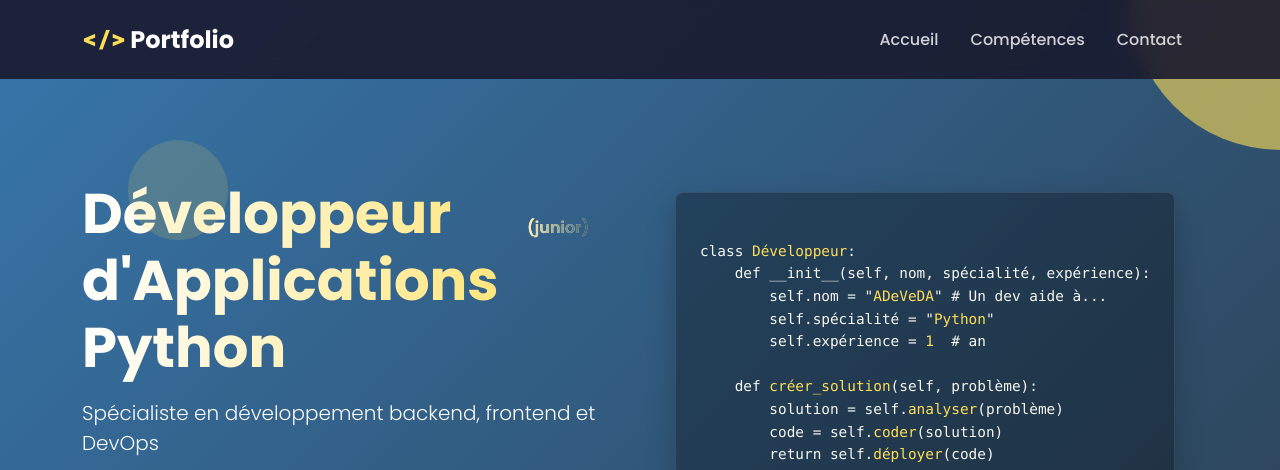
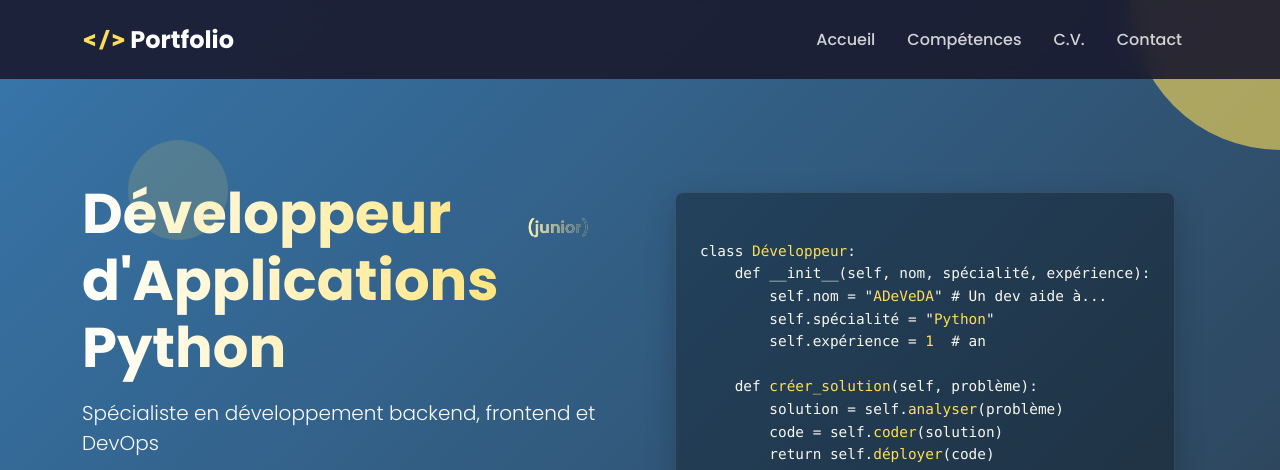
Before and after one commit to AdeVedA/AdeVedA.github.io, a plain HTML site: page index.html in a window 1280 px wide. Shown: the top 470 px of the page. Drawn offline with nearby package versions, Linux system fonts and the light colour scheme.

Commit message:
CV link in navbar addition

```diff
--- a/index.html
+++ b/index.html
@@ -49,6 +49,11 @@
                         <li class="nav-item">
                             <a class="nav-link" href="#competences"
                                 >Compétences</a
+                            >
+                        </li>
+                        <li class="nav-item">
+                            <a class="nav-link" href="assets\img\CV_JM.pdf"
+                                >C.V.</a
                             >
                         </li>
                         <li class="nav-item">
```
